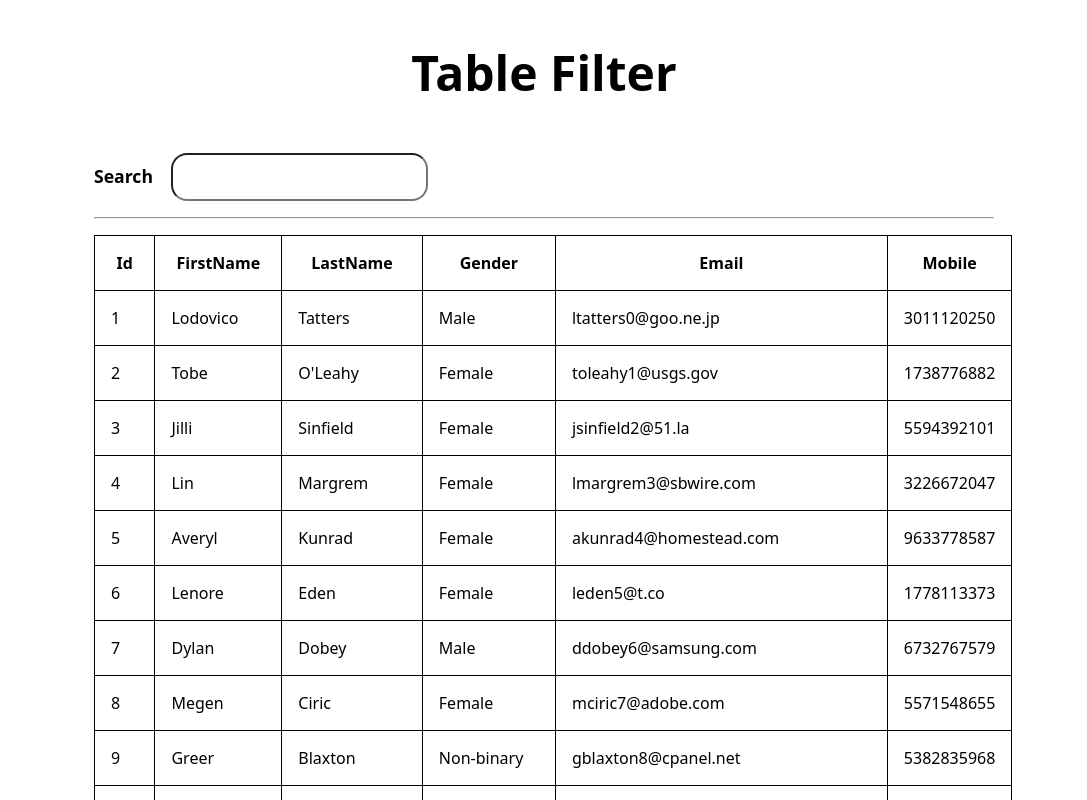
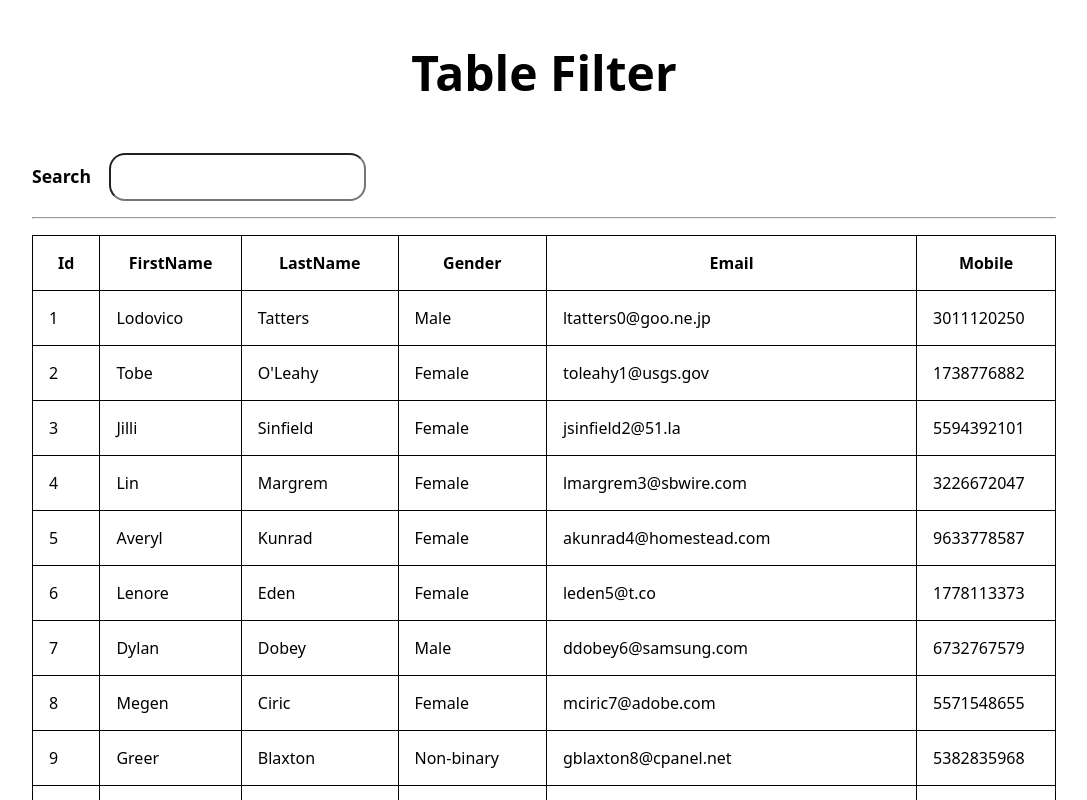
Before and after one commit to surya74697873/react-practice, a React (Vite) app: page / in a window 1280 px wide. Shown: the top 800 px of the page, without its empty margins (96-1183 px from the left). Built offline with nearby package versions, Linux system fonts and the light colour scheme.

Commit message:
completed

```diff
--- a/src/FilterTable/FilterTable.css
+++ b/src/FilterTable/FilterTable.css
@@ -1,7 +1,7 @@
 .FilterTable{
     height: 100vh;
     margin-top: 5em;
-    max-width: 900px;
+    width: 80vw;
 }
 h1,.SearchBar,hr, table{
     margin-bottom: 1em;
@@ -16,6 +16,7 @@ table{
     border: 1px solid;
     padding: 1em;
     border-collapse: collapse;
+    width: 100%;
 }
 
 td,th{
```
